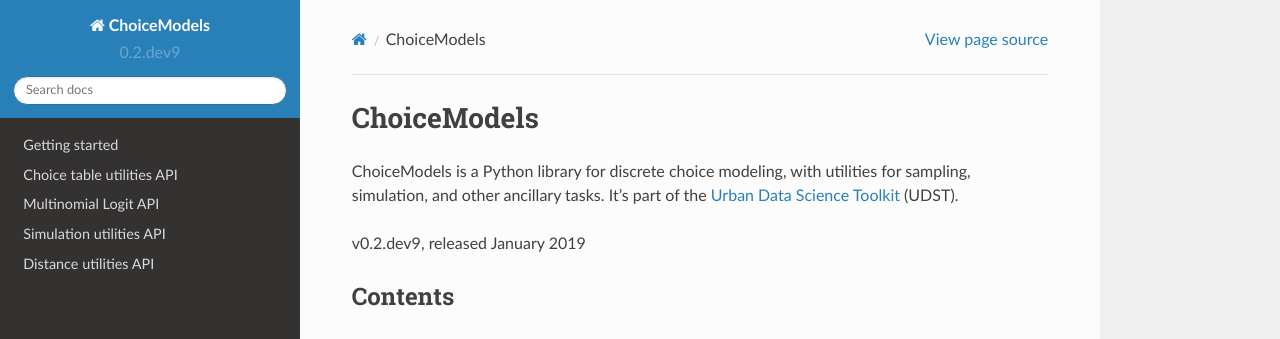
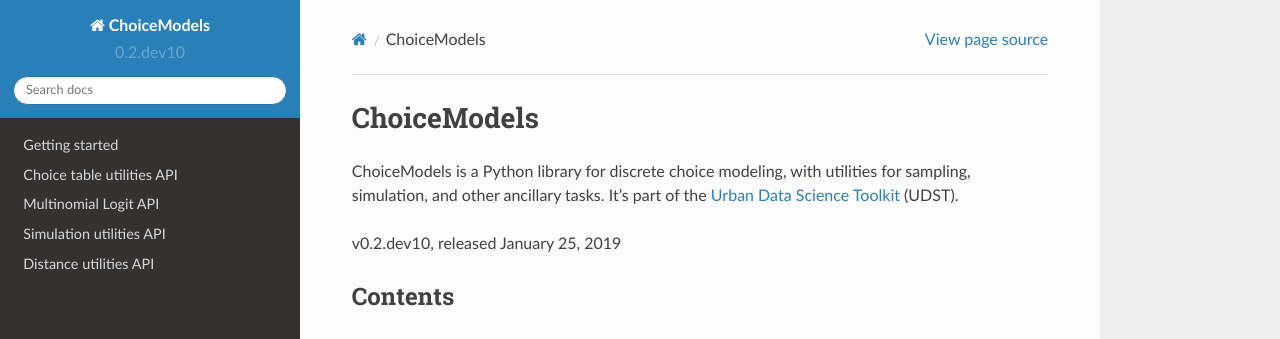
Before and after one commit to UDST/choicemodels, a Sphinx documentation site: the page built from docs/source/index.rst, in a window 1280 px wide and 993 px high. Shown: the top 339 px of the window. Built offline with Sphinx 7.4.7 and the Read the Docs theme 2.0.0, drawn with Linux system fonts in a browser that asks for light colours.

Commit message:
Updating versions

```diff
--- a/choicemodels/__init__.py
+++ b/choicemodels/__init__.py
@@ -3,4 +3,4 @@
 
 from .mnl import MultinomialLogit, MultinomialLogitResults
 
-version = __version__ = '0.2.dev9'
+version = __version__ = '0.2.dev10'
--- a/docs/source/index.rst
+++ b/docs/source/index.rst
@@ -8,7 +8,7 @@ ChoiceModels
 
 ChoiceModels is a Python library for discrete choice modeling, with utilities for sampling, simulation, and other ancillary tasks. It's part of the `Urban Data Science Toolkit <https://github.com/udst>`__ (UDST).
 
-v0.2.dev9, released January 2019
+v0.2.dev10, released January 25, 2019
 
 
 Contents
--- a/setup.py
+++ b/setup.py
@@ -10,7 +10,7 @@ install_requires = [item.strip() for item in install_requires]
 
 setup(
     name='choicemodels',
-    version='0.2.dev9',
+    version='0.2.dev10',
     description='Tools for discrete choice estimation',
     long_description=long_description,
     author='UDST',
```
Also changed, not shown: CHANGELOG.md (+4 -0 lines).
